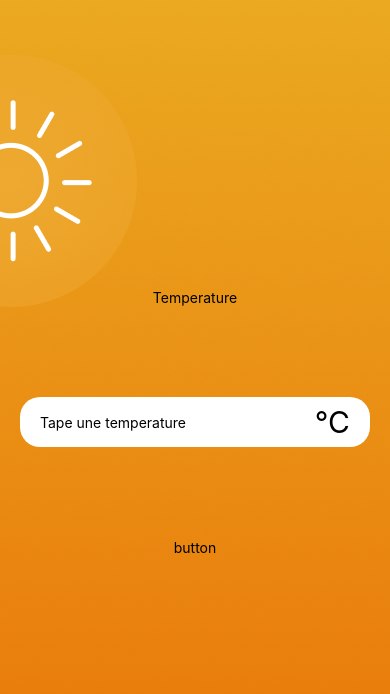
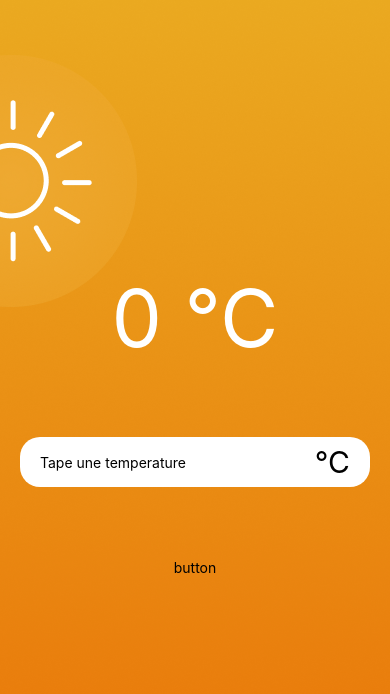
Before and after one commit to SylvHardDev/react-native-zpp-temperature, a React Native app: screen / in a window 390 px wide. Shown: the top 694 px of the page. Built offline with nearby package versions, Linux system fonts and the light colour scheme.

Commit message:
composant d'affichage

```diff
--- a/App.js
+++ b/App.js
@@ -1,17 +1,24 @@
 import { ImageBackground, Text, View } from "react-native-web";
 import { s } from "./App.style";
-import hotBackground from './assets/2.3_hot.png'
-import {  InputTemperature } from "./components/inputTemperature/InputTemperature"
+import hotBackground from "./assets/2.3_hot.png";
+import { InputTemperature } from "./components/inputTemperature/InputTemperature";
+import { TemperatureDisplay } from "./components/TemperatureDisplay/TemperatureDisplay";
+import { DEFAULT_TEMPERATURE, DEFAULT_UNIT, UNITS } from "./constant";
+import { useState } from "react";
 
 export default function App() {
+  const [inputValue, setInputValue] = useState(DEFAULT_TEMPERATURE);
+  const [currentUnit, setCurrentUnit] = useState(DEFAULT_UNIT);
+
   return (
     <>
       <ImageBackground source={hotBackground} style={s.container}>
         <View style={s.workspace}>
-          <View>
-            <Text>Temperature</Text>
-          </View>
-            <InputTemperature defalutValue={'12'}/>
+          <TemperatureDisplay value={inputValue} unit={currentUnit} />
+          <InputTemperature
+            onChangeText={setInputValue}
+            defalutValue={DEFAULT_TEMPERATURE}
+          />
           <View>
             <Text>button</Text>
           </View>
--- /dev/null
+++ b/components/TemperatureDisplay/TemperatureDisplay.jsx
@@ -0,0 +1,10 @@
+import { Text } from "react-native";
+import { s } from "./TemperatureDisplay.style";
+
+export function TemperatureDisplay({ value, unit }) {
+  return (
+    <Text style={s.text}>
+      {value} {unit}
+    </Text>
+  );
+}
--- /dev/null
+++ b/components/TemperatureDisplay/TemperatureDisplay.style.js
@@ -0,0 +1,10 @@
+import { StyleSheet } from "react-native-web";
+
+const s = StyleSheet.create({
+  text: {
+    fontSize: 80,
+    color: "white",
+  },
+});
+
+export { s };
--- a/components/inputTemperature/InputTemperature.jsx
+++ b/components/inputTemperature/InputTemperature.jsx
@@ -1,15 +1,16 @@
 import { Text, TextInput, View } from "react-native";
 import { s } from "./InputTemperature.style";
 
-export function InputTemperature({ defalutValue }) {
+export function InputTemperature({ defalutValue, onChangeText }) {
   return (
     <View style={s.container}>
         <TextInput
         style={s.input}
         placeholder="Tape une temperature"
-        keyboardType="numeric"
+        inputMode="numeric"
         maxLength={4}
         defalutValue={defalutValue}
+        onChangeText={onChangeText}
         />
         <Text style={s.unit}>°C</Text>
     </View>
--- /dev/null
+++ b/constant.js
@@ -0,0 +1,6 @@
+export const DEFAULT_TEMPERATURE = "0";
+export const UNITS = {
+    celcius: "°C",
+    farenheit: "°F",
+};
+export  const DEFAULT_UNIT = UNITS.celcius
```
